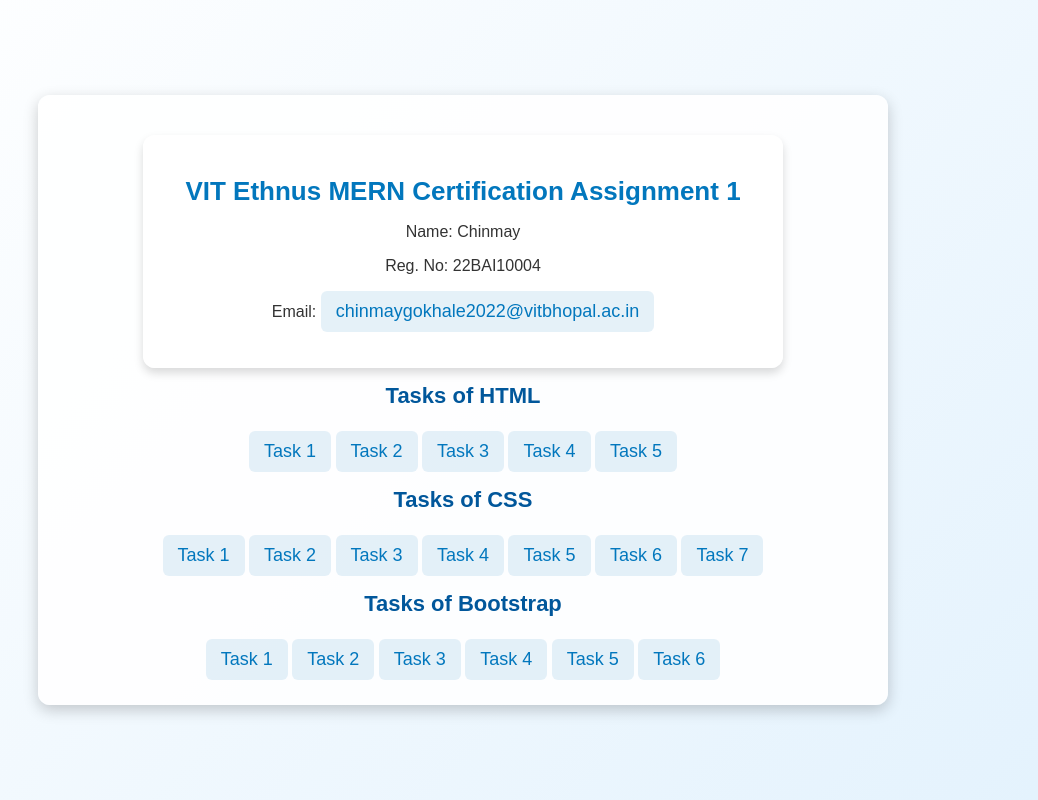
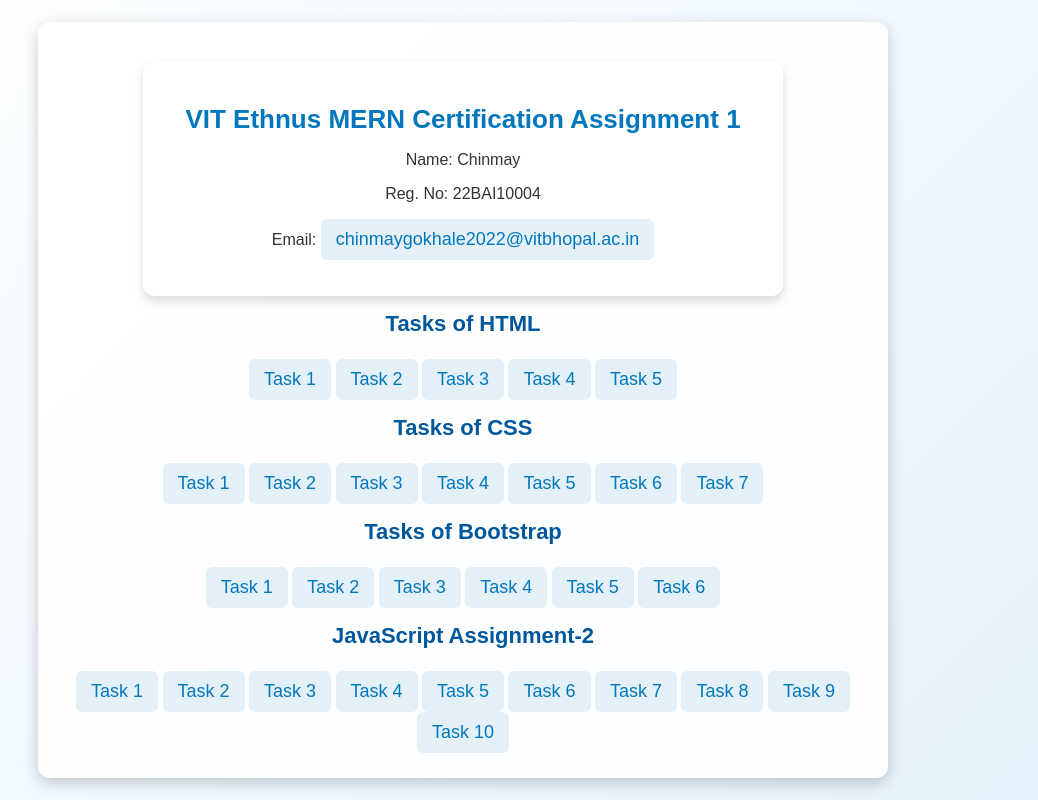
Before and after one commit to Caadmaster/Ethnus-MERN-Stack, a plain HTML site: page index.html in a window 1280 px wide. Shown: the whole page, without its empty margins (177-1215 px from the left). Drawn offline with Linux system fonts and the light colour scheme.

Commit message:
Update index.html

```diff
--- a/index.html
+++ b/index.html
@@ -105,6 +105,18 @@
         <a href="./Bootstraptask/task5.html" target="_blank">Task 5</a>
         <a href="./Bootstraptask/task6.html" target="_blank">Task 6</a>
 
+        <h3>JavaScript Assignment-2</h3>
+        <a href="./Javascript/Task1.html" target="_blank">Task 1</a>
+        <a href="./Javascript/Task2.html" target="_blank">Task 2</a>
+        <a href="./Javascript/Task3.html" target="_blank">Task 3</a>
+        <a href="./Javascript/Task4.html" target="_blank">Task 4</a>
+        <a href="./Javascript/Task5.html" target="_blank">Task 5</a>
+        <a href="./Javascript/Task6.html" target="_blank">Task 6</a>
+        <a href="./Javascript/Task7.html" target="_blank">Task 7</a>
+        <a href="./Javascript/Task8.html" target="_blank">Task 8</a>
+        <a href="./Javascript/Task9.html" target="_blank">Task 9</a>
+        <a href="./Javascript/Task10.html" target="_blank">Task 10</a>
+
     </div>
 
 </body>
```
